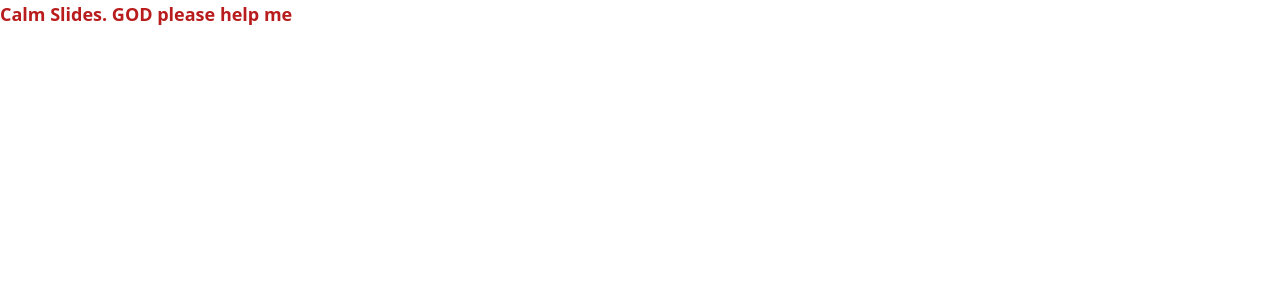
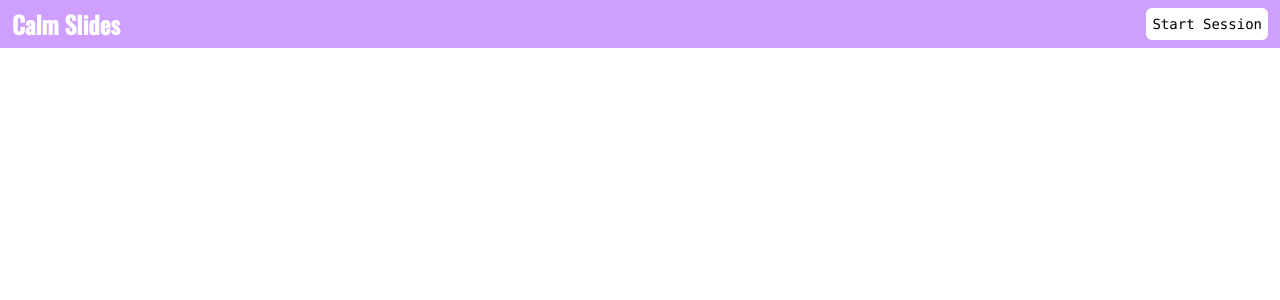
Before and after one commit to Ola4606/Calm-Slides-Website, a React (Create React App) app: page / in a window 1280 px wide. Shown: the top 300 px of the page. Built offline with nearby package versions, Linux system fonts and the light colour scheme.

Commit message:
Nav bar added

```diff
--- a/src/App.tsx
+++ b/src/App.tsx
@@ -1,8 +1,11 @@
 import React from 'react';
+import Nav from './components/Nav';
 
 function App() {
   return (
-   <p className='font-bold text-lg text-red-700'>Calm Slides. GOD please help me</p>
+   <div>
+     <Nav />
+   </div>
   );
 }
 
--- /dev/null
+++ b/src/components/Nav.tsx
@@ -0,0 +1,15 @@
+import React from 'react'
+
+function Nav() {
+  return (
+    <div className='bg-mainColor px-3 py-2 flex justify-between items-center'>
+
+        <span className='text-white text-2xl font-bold font-title'>Calm Slides</span>
+        <span className='text-black text-sm bg-white p-[6px] rounded-md font-normal
+        font-mono cursor-pointer transition duration-300 ease-out hover:shadow-md '>Start Session</span>
+
+    </div>
+  )
+}
+
+export default Nav
--- a/src/components/test.tsx
+++ /dev/null
@@ -1 +0,0 @@
-scs
--- a/src/index.css
+++ b/src/index.css
@@ -1,3 +1,5 @@
+@import url('https://fonts.googleapis.com/css2?family=Noto+Sans:wght@300;400&family=Oswald:wght@500&display=swap');
+
 /*
 ! tailwindcss v3.1.7 | MIT License | https://tailwindcss.com
 */
@@ -408,7 +410,7 @@ video {
   height: auto;
 }
 
-*, ::before, ::after {
+*, ::before, ::after{
   --tw-border-spacing-x: 0;
   --tw-border-spacing-y: 0;
   --tw-translate-x: 0;
@@ -455,7 +457,7 @@ video {
   --tw-backdrop-sepia:  ;
 }
 
-::-webkit-backdrop {
+::-webkit-backdrop{
   --tw-border-spacing-x: 0;
   --tw-border-spacing-y: 0;
   --tw-translate-x: 0;
@@ -502,7 +504,7 @@ video {
   --tw-backdrop-sepia:  ;
 }
 
-::backdrop {
+::backdrop{
   --tw-border-spacing-x: 0;
   --tw-border-spacing-y: 0;
   --tw-translate-x: 0;
@@ -549,16 +551,240 @@ video {
   --tw-backdrop-sepia:  ;
 }
 
-.text-lg {
-  font-size: 1.125rem;
+.flex{
+  display: flex;
+}
+
+.transform{
+  -webkit-transform: translate(var(--tw-translate-x), var(--tw-translate-y)) rotate(var(--tw-rotate)) skewX(var(--tw-skew-x)) skewY(var(--tw-skew-y)) scaleX(var(--tw-scale-x)) scaleY(var(--tw-scale-y));
+          transform: translate(var(--tw-translate-x), var(--tw-translate-y)) rotate(var(--tw-rotate)) skewX(var(--tw-skew-x)) skewY(var(--tw-skew-y)) scaleX(var(--tw-scale-x)) scaleY(var(--tw-scale-y));
+}
+
+.cursor-pointer{
+  cursor: pointer;
+}
+
+.items-center{
+  align-items: center;
+}
+
+.justify-between{
+  justify-content: space-between;
+}
+
+.rounded-md{
+  border-radius: 0.375rem;
+}
+
+.rounded-lg{
+  border-radius: 0.5rem;
+}
+
+.rounded-sm{
+  border-radius: 0.125rem;
+}
+
+.rounded-full{
+  border-radius: 9999px;
+}
+
+.bg-mainColor{
+  --tw-bg-opacity: 1;
+  background-color: rgb(207 159 255 / var(--tw-bg-opacity));
+}
+
+.bg-purple-700{
+  --tw-bg-opacity: 1;
+  background-color: rgb(126 34 206 / var(--tw-bg-opacity));
+}
+
+.bg-black{
+  --tw-bg-opacity: 1;
+  background-color: rgb(0 0 0 / var(--tw-bg-opacity));
+}
+
+.bg-slate-800{
+  --tw-bg-opacity: 1;
+  background-color: rgb(30 41 59 / var(--tw-bg-opacity));
+}
+
+.bg-slate-700{
+  --tw-bg-opacity: 1;
+  background-color: rgb(51 65 85 / var(--tw-bg-opacity));
+}
+
+.bg-black\/80{
+  background-color: rgb(0 0 0 / 0.8);
+}
+
+.bg-black\/60{
+  background-color: rgb(0 0 0 / 0.6);
+}
+
+.bg-black\/70{
+  background-color: rgb(0 0 0 / 0.7);
+}
+
+.bg-white{
+  --tw-bg-opacity: 1;
+  background-color: rgb(255 255 255 / var(--tw-bg-opacity));
+}
+
+.p-2{
+  padding: 0.5rem;
+}
+
+.p-1{
+  padding: 0.25rem;
+}
+
+.p-\[6px\]{
+  padding: 6px;
+}
+
+.p-\[6\.5px\]{
+  padding: 6.5px;
+}
+
+.px-3{
+  padding-left: 0.75rem;
+  padding-right: 0.75rem;
+}
+
+.py-2{
+  padding-top: 0.5rem;
+  padding-bottom: 0.5rem;
+}
+
+.px-2{
+  padding-left: 0.5rem;
+  padding-right: 0.5rem;
+}
+
+.py-1{
+  padding-top: 0.25rem;
+  padding-bottom: 0.25rem;
+}
+
+.font-title{
+  font-family: Oswald;
+}
+
+.font-causal{
+  font-family: Noto Sans;
+}
+
+.font-mono{
+  font-family: ui-monospace, SFMono-Regular, Menlo, Monaco, Consolas, "Liberation Mono", "Courier New", monospace;
+}
+
+.font-sans{
+  font-family: ui-sans-serif, system-ui, -apple-system, BlinkMacSystemFont, "Segoe UI", Roboto, "Helvetica Neue", Arial, "Noto Sans", sans-serif, "Apple Color Emoji", "Segoe UI Emoji", "Segoe UI Symbol", "Noto Color Emoji";
+}
+
+.font-serif{
+  font-family: ui-serif, Georgia, Cambria, "Times New Roman", Times, serif;
+}
+
+.text-xl{
+  font-size: 1.25rem;
   line-height: 1.75rem;
 }
 
-.font-bold {
+.text-sm{
+  font-size: 0.875rem;
+  line-height: 1.25rem;
+}
+
+.text-2xl{
+  font-size: 1.5rem;
+  line-height: 2rem;
+}
+
+.text-xs{
+  font-size: 0.75rem;
+  line-height: 1rem;
+}
+
+.font-bold{
   font-weight: 700;
 }
 
-.text-red-700 {
+.font-light{
+  font-weight: 300;
+}
+
+.font-normal{
+  font-weight: 400;
+}
+
+.text-white{
   --tw-text-opacity: 1;
-  color: rgb(185 28 28 / var(--tw-text-opacity));
+  color: rgb(255 255 255 / var(--tw-text-opacity));
 }
+
+.text-black{
+  --tw-text-opacity: 1;
+  color: rgb(0 0 0 / var(--tw-text-opacity));
+}
+
+.transition{
+  transition-property: color, background-color, border-color, fill, stroke, opacity, box-shadow, -webkit-text-decoration-color, -webkit-transform, -webkit-filter, -webkit-backdrop-filter;
+  transition-property: color, background-color, border-color, text-decoration-color, fill, stroke, opacity, box-shadow, transform, filter, backdrop-filter;
+  transition-property: color, background-color, border-color, text-decoration-color, fill, stroke, opacity, box-shadow, transform, filter, backdrop-filter, -webkit-text-decoration-color, -webkit-transform, -webkit-filter, -webkit-backdrop-filter;
+  transition-timing-function: cubic-bezier(0.4, 0, 0.2, 1);
+  transition-duration: 150ms;
+}
+
+.duration-300{
+  transition-duration: 300ms;
+}
+
+.ease-out{
+  transition-timing-function: cubic-bezier(0, 0, 0.2, 1);
+}
+
+.hover\:scale-110:hover{
+  --tw-scale-x: 1.1;
+  --tw-scale-y: 1.1;
+  -webkit-transform: translate(var(--tw-translate-x), var(--tw-translate-y)) rotate(var(--tw-rotate)) skewX(var(--tw-skew-x)) skewY(var(--tw-skew-y)) scaleX(var(--tw-scale-x)) scaleY(var(--tw-scale-y));
+          transform: translate(var(--tw-translate-x), var(--tw-translate-y)) rotate(var(--tw-rotate)) skewX(var(--tw-skew-x)) skewY(var(--tw-skew-y)) scaleX(var(--tw-scale-x)) scaleY(var(--tw-scale-y));
+}
+
+.hover\:scale-105:hover{
+  --tw-scale-x: 1.05;
+  --tw-scale-y: 1.05;
+  -webkit-transform: translate(var(--tw-translate-x), var(--tw-translate-y)) rotate(var(--tw-rotate)) skewX(var(--tw-skew-x)) skewY(var(--tw-skew-y)) scaleX(var(--tw-scale-x)) scaleY(var(--tw-scale-y));
+          transform: translate(var(--tw-translate-x), var(--tw-translate-y)) rotate(var(--tw-rotate)) skewX(var(--tw-skew-x)) skewY(var(--tw-skew-y)) scaleX(var(--tw-scale-x)) scaleY(var(--tw-scale-y));
+}
+
+.hover\:scale-\[102\]:hover{
+  --tw-scale-x: 102;
+  --tw-scale-y: 102;
+  -webkit-transform: translate(var(--tw-translate-x), var(--tw-translate-y)) rotate(var(--tw-rotate)) skewX(var(--tw-skew-x)) skewY(var(--tw-skew-y)) scaleX(var(--tw-scale-x)) scaleY(var(--tw-scale-y));
+          transform: translate(var(--tw-translate-x), var(--tw-translate-y)) rotate(var(--tw-rotate)) skewX(var(--tw-skew-x)) skewY(var(--tw-skew-y)) scaleX(var(--tw-scale-x)) scaleY(var(--tw-scale-y));
+}
+
+.hover\:scale-\[1\.02\]:hover{
+  --tw-scale-x: 1.02;
+  --tw-scale-y: 1.02;
+  -webkit-transform: translate(var(--tw-translate-x), var(--tw-translate-y)) rotate(var(--tw-rotate)) skewX(var(--tw-skew-x)) skewY(var(--tw-skew-y)) scaleX(var(--tw-scale-x)) scaleY(var(--tw-scale-y));
+          transform: translate(var(--tw-translate-x), var(--tw-translate-y)) rotate(var(--tw-rotate)) skewX(var(--tw-skew-x)) skewY(var(--tw-skew-y)) scaleX(var(--tw-scale-x)) scaleY(var(--tw-scale-y));
+}
+
+.hover\:scale-\[1\.01\]:hover{
+  --tw-scale-x: 1.01;
+  --tw-scale-y: 1.01;
+  -webkit-transform: translate(var(--tw-translate-x), var(--tw-translate-y)) rotate(var(--tw-rotate)) skewX(var(--tw-skew-x)) skewY(var(--tw-skew-y)) scaleX(var(--tw-scale-x)) scaleY(var(--tw-scale-y));
+          transform: translate(var(--tw-translate-x), var(--tw-translate-y)) rotate(var(--tw-rotate)) skewX(var(--tw-skew-x)) skewY(var(--tw-skew-y)) scaleX(var(--tw-scale-x)) scaleY(var(--tw-scale-y));
+}
+
+.hover\:font-normal:hover{
+  font-weight: 400;
+}
+
+.hover\:shadow-md:hover{
+  --tw-shadow: 0 4px 6px -1px rgb(0 0 0 / 0.1), 0 2px 4px -2px rgb(0 0 0 / 0.1);
+  --tw-shadow-colored: 0 4px 6px -1px var(--tw-shadow-color), 0 2px 4px -2px var(--tw-shadow-color);
+  box-shadow: var(--tw-ring-offset-shadow, 0 0 #0000), var(--tw-ring-shadow, 0 0 #0000), var(--tw-shadow);
+}
--- a/src/input.css
+++ b/src/input.css
@@ -1,3 +1,5 @@
+@import url('https://fonts.googleapis.com/css2?family=Noto+Sans:wght@300;400&family=Oswald:wght@500&display=swap');
+
 @tailwind base;
 @tailwind components;
 @tailwind utilities;
```
Also changed, not shown: tailwind.config.js (+10 -1 lines).
